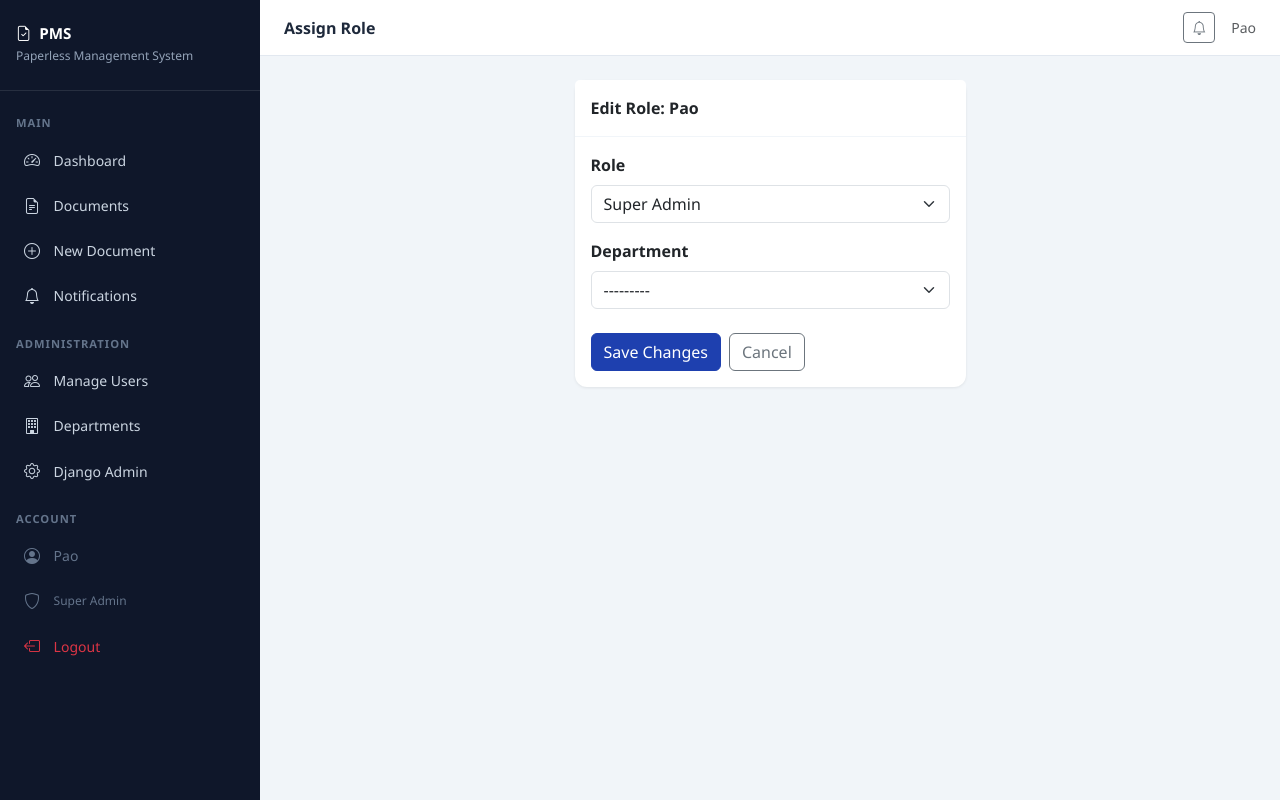
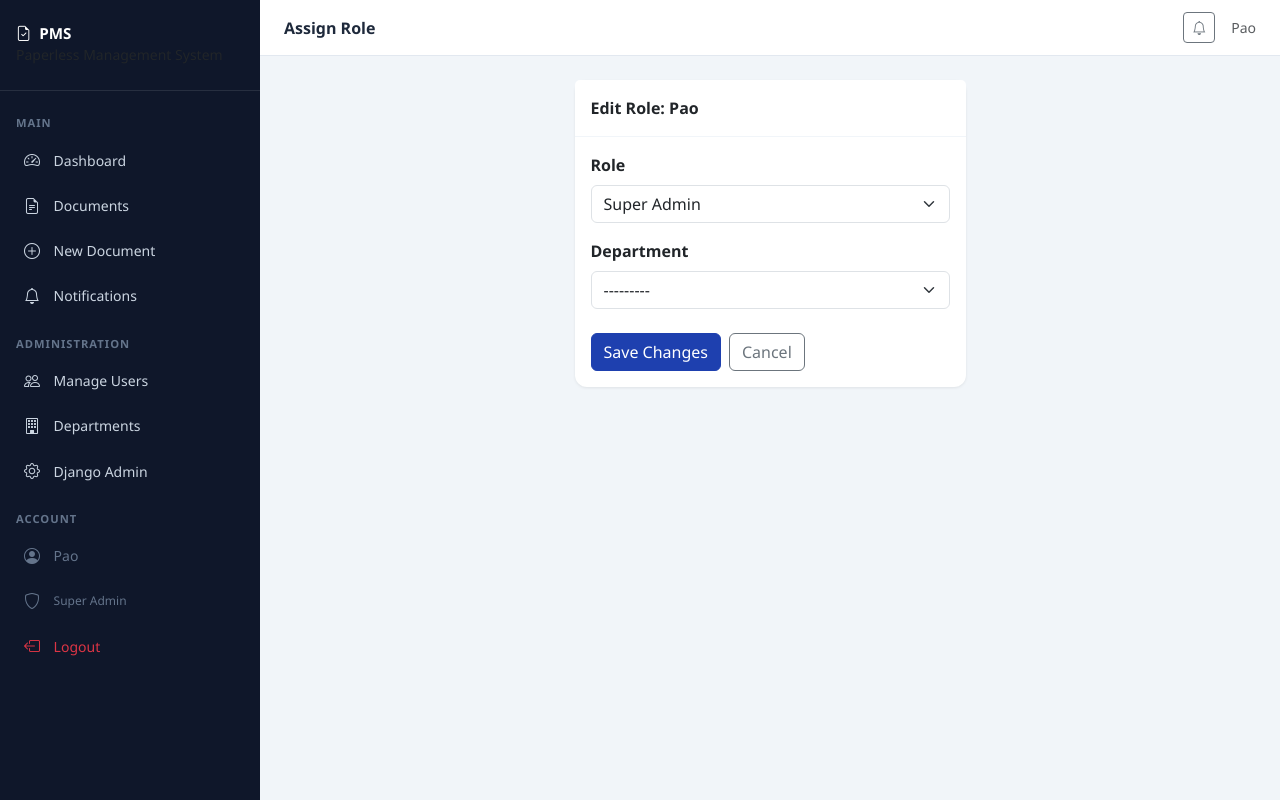
Before and after one commit to loria-m/pm_system, a Django app: page /admin-panel/users/1/role/ in a window 1280 px wide. Run offline with Django 4.2, Linux system fonts and the light colour scheme; a user stored in the database is signed in; data comes from the database, SQL or seed files in the repository.

Commit message:
update based

```diff
--- a/dms/templates/base.html
+++ b/dms/templates/base.html
@@ -33,7 +33,7 @@
             font-size: 0.95rem;
             margin: 0;
         }
-        .sidebar-brand small { color: #94a3b8; font-size: 0.75rem; }
+        /* .sidebar-brand small { color: #94a3b8; font-size: 0.75rem; } */
         .nav-section-title {
             color: #64748b;
             font-size: 0.7rem;
```
